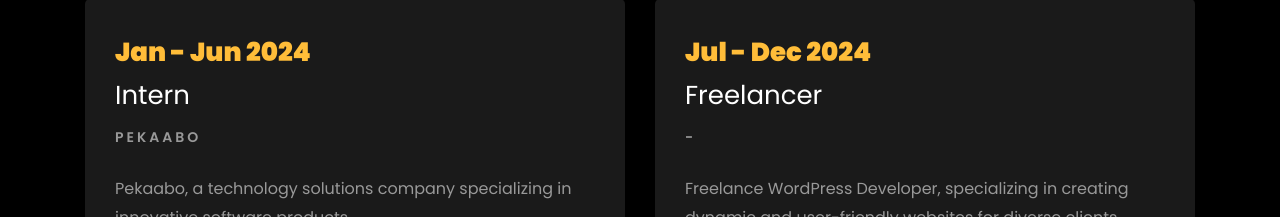
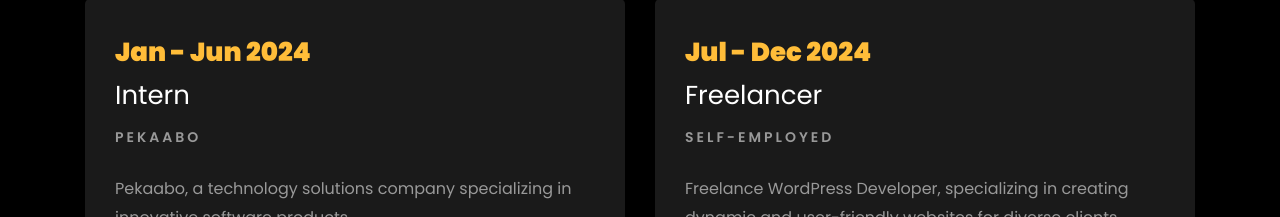
Before and after one commit to ranaabhirajsinh/ranaabhirajsinh.github.io, a plain HTML site: page index.html in a window 1280 px wide. Shown: the part 2154-2371 px from the top of the page. Drawn offline with Linux system fonts and the light colour scheme; animation ran at ten frames a second; files whose address does not match are found by name.

Commit message:
Update index.html

```diff
--- a/index.html
+++ b/index.html
@@ -346,7 +346,7 @@
 					<div class="resume-wrap ftco-animate">
 						<span class="date">Jul - Dec 2024</span>
 						<h2>Freelancer</h2>
-						<span class="position"> - </span>
+						<span class="position"> Self-Employed </span>
 						<p class="mt-4">Freelance WordPress Developer, specializing in creating dynamic and user-friendly websites for diverse clients.
 							<ul>
 								<li>Designed and developed multiple WordPress websites using plugins like Elementor, WooCommerce, Slider Revolution, and Yoast SEO, resulting in enhanced functionality and improved user experience.</li>
```
